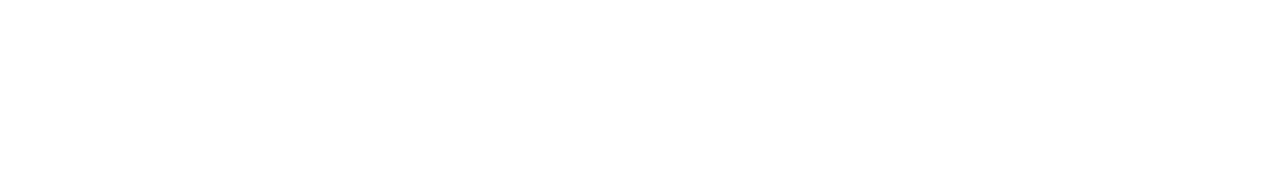
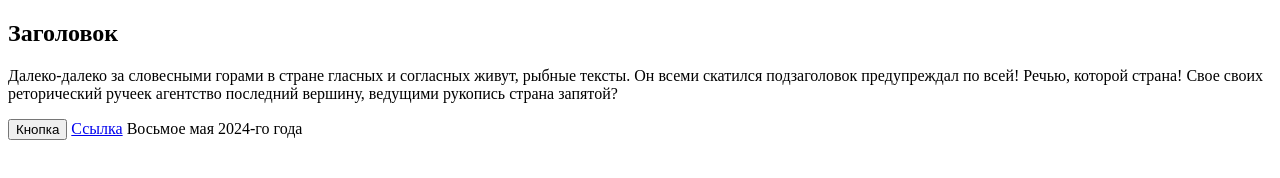
Before and after one commit to Viacheslav-X/lesson-2.9, a plain HTML site: page index.html in a window 1280 px wide. Drawn offline with Linux system fonts and the light colour scheme.

Commit message:
lesson_2.9 two-commit

```diff
--- a/css/style.css
+++ b/css/style.css
@@ -35,5 +35,5 @@ a {
   margin: 0 auto;
   padding-left: 15px;
   padding-right: 15px;
-  width: 1200px;
+  max-width: 1400px;
 }
--- a/index.html
+++ b/index.html
@@ -0,0 +1,32 @@
+<!DOCTYPE html>
+<html lang="ru">
+
+<head>
+  <meta charset="UTF-8">
+  <meta name="viewport" content="width=device-width, initial-scale=1.0">
+  <title>Сайт находится в разработке</title>
+</head>
+
+<body>
+
+  <section class="section">
+    <div class="container">
+
+      <h1 class="section__title">Заголовок</h1>
+
+      <p class="section__text">
+        Далеко-далеко за словесными горами в стране гласных и согласных живут, рыбные тексты. Он всеми скатился подзаголовок предупреждал по всей! Речью, которой страна! Свое своих реторический ручеек агентство последний вершину, ведущими рукопись страна запятой?
+      </p>
+
+      <button class="section__button">Кнопка</button>
+
+      <a class="section__link" href="#!">Ссылка</a>
+
+      <time datetime="2024-05-08 12:24">Восьмое мая 2024-го года</time>
+
+    </div>
+  </section>
+
+</body>
+
+</html>
--- a/js/main.js
+++ b/js/main.js
@@ -0,0 +1 @@
+console.log("Hello Wolrd!")
```
